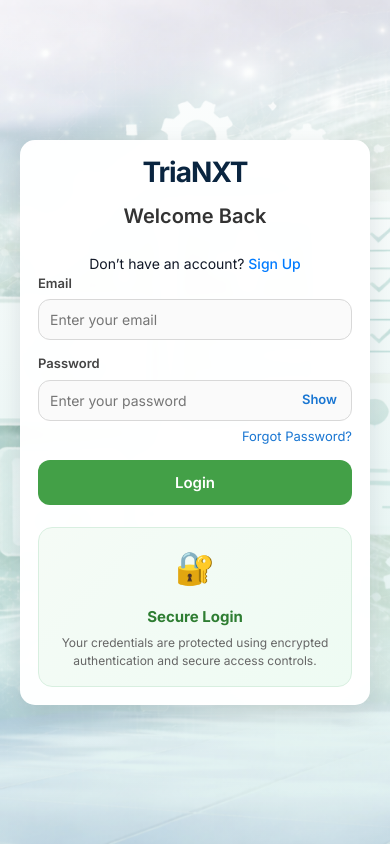
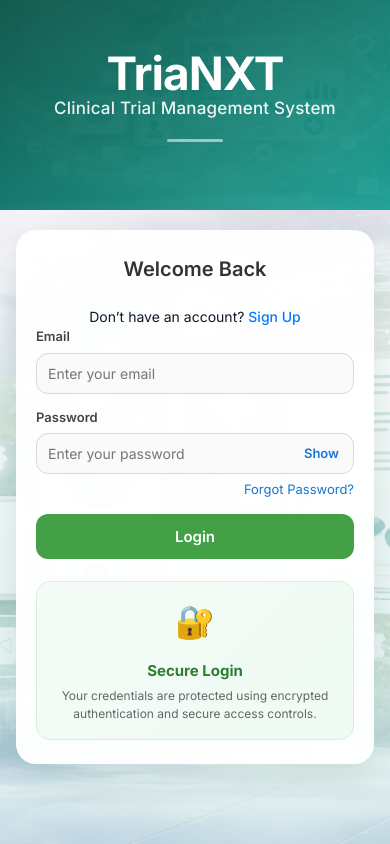
Before and after one commit to Ashwij03/TraiNXT-Merged-Frontend, a React (Create React App) app: page /login in a window 390 px wide. Built offline with nearby package versions, Linux system fonts and the light colour scheme.

Commit message:
new implements by ashwij

```diff
--- a/src/auth/Auth.css
+++ b/src/auth/Auth.css
@@ -3,15 +3,15 @@
   font-family: var(--tnxt-font, "Inter", sans-serif);
 }
 
-/* PAGE */
+/* PAGE — background image is always preserved here, fills the
+   entire browser viewport (no centering/padding "float card" look) */
 .auth-page {
-  min-height: 100vh;
+  height: 100vh;
+  width: 100vw;
   background: url("../assets/tria-bg.png") center/cover no-repeat;
-  display: flex;
-  justify-content: center;
-  align-items: center;
   position: relative;
-  padding: 20px;
+  overflow: hidden;
+  margin: 0;
 }
 
 /* OVERLAY */
@@ -25,17 +25,125 @@
   );
 }
 
-/* CARD */
-.auth-card {
+/* ===================================
+   SPLIT CONTAINER — fills the full screen,
+   two equal 50/50 halves, edge-to-edge
+=================================== */
+.auth-container {
   position: relative;
   z-index: 2;
+  width: 100vw;
+  height: 100vh;
+  display: flex;
+  overflow: hidden;
+}
+
+/* ---- LEFT: BRANDING (50%) ---- */
+.auth-left {
+  flex: 1 1 50%;
+  width: 50%;
+  height: 100vh;
+  position: relative;
+  display: flex;
+  align-items: center;
+  justify-content: center;
+  padding: 48px;
+  text-align: center;
+  overflow: hidden;
+
+  /* keep the same brand background image visible, tinted with the
+     brand gradient so the panel reads as "branding", not a blank box */
+  background:
+    linear-gradient(150deg, rgba(0, 77, 64, 0.92), rgba(0, 150, 136, 0.82)),
+    url("../assets/tria-bg.png") center/cover no-repeat;
+}
+
+.auth-left-content {
+  position: relative;
+  z-index: 2;
+  max-width: 360px;
+}
+
+.auth-left-logo {
+  margin-bottom: 10px;
+}
+
+.auth-tagline {
+  color: rgba(255, 255, 255, 0.92);
+  font-size: 17px;
+  font-weight: 500;
+  letter-spacing: 0.2px;
+  margin: 0;
+}
+
+.auth-left-divider {
+  width: 56px;
+  height: 3px;
+  background: rgba(255, 255, 255, 0.55);
+  border-radius: 3px;
+  margin: 26px auto;
+}
+
+.auth-left-features {
+  list-style: none;
+  margin: 0;
+  padding: 0;
+  display: flex;
+  flex-direction: column;
+  gap: 16px;
+  text-align: left;
+}
+
+.auth-left-features li {
+  display: flex;
+  align-items: center;
+  gap: 12px;
+  color: rgba(255, 255, 255, 0.95);
+  font-size: 14px;
+  font-weight: 500;
+  line-height: 1.4;
+}
+
+.auth-feature-icon {
+  flex: 0 0 auto;
+  width: 30px;
+  height: 30px;
+  display: flex;
+  align-items: center;
+  justify-content: center;
+  border-radius: 50%;
+  background: rgba(255, 255, 255, 0.16);
+  font-size: 14px;
+}
+
+/* ---- RIGHT: FORM (50%) ---- */
+.auth-right {
+  flex: 1 1 50%;
+  width: 50%;
+  height: 100vh;
+  background:
+    linear-gradient(
+      to bottom,
+      rgba(255, 255, 255, 0.15),
+      rgba(0, 150, 136, 0.12)
+    ),
+    url("../assets/tria-bg.png") center/cover no-repeat;
+  display: flex;
+  align-items: flex-start;
+  justify-content: center;
+  padding: 48px 36px;
+  overflow-y: auto;
+}
+
+/* CARD — now just the form wrapper inside the right half */
+.auth-card {
   width: 100%;
-  max-width: 520px;
-  background: rgba(255, 255, 255, 0.98);
-  border-radius: var(--tnxt-radius-xl);
-  padding: 32px;
-  box-shadow: var(--tnxt-shadow-lg);
-  backdrop-filter: blur(6px);
+  max-width: 620px;
+  margin: auto 0;
+  background: rgba(255, 255, 255, 0.97);
+  padding: 36px 40px;
+  border-radius: 20px;
+  box-shadow: 0 12px 40px rgba(0, 60, 50, 0.12);
 }
 
 /* LOGO — text-only (no warning icon) */
@@ -320,11 +428,51 @@
 }
 
 /* ===================================
-   MOBILE
+   RESPONSIVE — split stacks vertically,
+   background image + branding stay visible
 =================================== */
-@media (max-width: 768px) {
+@media (max-width: 900px) {
+  .auth-page {
+    height: auto;
+    min-height: 100vh;
+    overflow-y: auto;
+  }
+
+  .auth-container {
+    flex-direction: column;
+    width: 100vw;
+    height: auto;
+    min-height: 100vh;
+  }
+
+  .auth-left,
+  .auth-right {
+    width: 100%;
+    height: auto;
+    flex: 1 1 auto;
+  }
+
+  .auth-left {
+    padding: 36px 24px;
+  }
+
+  .auth-left-features {
+    display: none;
+  }
+
+  .auth-left-divider {
+    margin: 18px auto;
+  }
+
+  .auth-right {
+    padding: 28px 22px 40px;
+    overflow-y: visible;
+  }
+
   .auth-card {
-    padding: 22px;
+    max-width: 100%;
+    margin: 0;
+    padding: 24px 20px;
   }
 
   .logo {
@@ -337,9 +485,12 @@
 }
 
 @media (max-width: 480px) {
-  .auth-card {
-    padding: 18px;
-    border-radius: 15px;
+  .auth-left {
+    padding: 26px 18px;
+  }
+
+  .auth-right {
+    padding: 20px 16px 32px;
   }
 
   .logo {
--- a/src/auth/AuthLayout.js
+++ b/src/auth/AuthLayout.js
@@ -6,12 +6,39 @@
     <div className="auth-page">
       <div className="overlay"></div>
 
-      <div className="auth-card">
-        <TriaNXTLogo size="auth" />
+      <div className="auth-container">
+        {/* LEFT — BRANDING SECTION */}
+        <div className="auth-left">
+          <div className="auth-left-content">
+            <TriaNXTLogo size="auth-hero" className="auth-left-logo" />
+            <p className="auth-tagline">Clinical Trial Management System</p>
 
-        <h2 className="auth-title">{title}</h2>
+            <div className="auth-left-divider"></div>
 
-        {children}
+            <ul className="auth-left-features">
+              <li>
+                <span className="auth-feature-icon">✔</span>
+                Streamlined trial &amp; site management
+              </li>
+              <li>
+                <span className="auth-feature-icon">🔒</span>
+                Role-based, secure access controls
+              </li>
+              <li>
+                <span className="auth-feature-icon">📊</span>
+                Real-time dashboards &amp; reporting
+              </li>
+            </ul>
+          </div>
+        </div>
+
+        {/* RIGHT — FORM SECTION */}
+        <div className="auth-right">
+          <div className="auth-card">
+            <h2 className="auth-title">{title}</h2>
+            {children}
+          </div>
+        </div>
       </div>
     </div>
   );
--- a/src/auth/Login.js
+++ b/src/auth/Login.js
@@ -17,8 +17,9 @@
 
   const [showPassword, setShowPassword] = useState(false);
 
-  // 🔥 STRICT EMAIL RULE
-  const emailRegex = /^(?=.*\d)[^\s@]+@[^\s@]+\.[^\s@]+$/;
+  // ✅ GENERAL EMAIL RULE — accepts any valid email address/domain
+  // (gmail.com, yahoo.com, outlook.com, company domains, etc.)
+  const emailRegex = /^[^\s@]+@[^\s@]+\.[^\s@]{2,}$/;
 
   // ✅ EMAIL VALIDATION
   const validateUsername = (value) => {
--- a/src/auth/Register.js
+++ b/src/auth/Register.js
@@ -126,8 +126,10 @@
 
     setEmail(value);
 
+    // ✅ GENERAL EMAIL RULE — accepts any valid email address/domain
+    // (gmail.com, yahoo.com, outlook.com, company domains, etc.)
     const regex =
-      /^(?=.*\d)[^\s@]+@[^\s@]+\.[^\s@]+$/;
+      /^[^\s@]+@[^\s@]+\.[^\s@]{2,}$/;
 
     if (!value.trim()) {
 
--- a/src/components/common/TriaNXTLogo.css
+++ b/src/components/common/TriaNXTLogo.css
@@ -42,3 +42,17 @@
 .trianxt-logo--auth[role="button"] {
   cursor: pointer;
 }
+
+/* Auth left-panel hero logo (white, large, on brand-color background) */
+.trianxt-logo--auth-hero {
+  color: #ffffff;
+  font-size: 46px;
+  font-weight: 800;
+  letter-spacing: -1px;
+  margin: 0 auto;
+  text-align: center;
+}
+
+.trianxt-logo--auth-hero[role="button"] {
+  cursor: pointer;
+}
```
